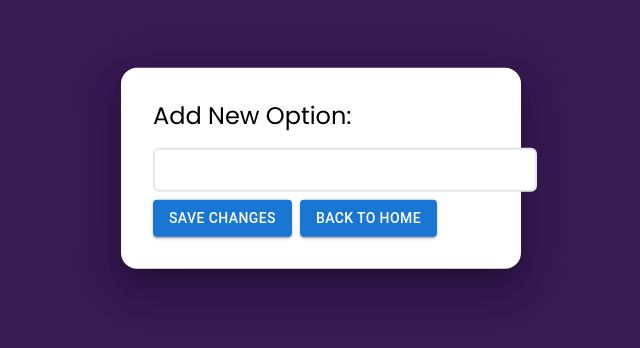
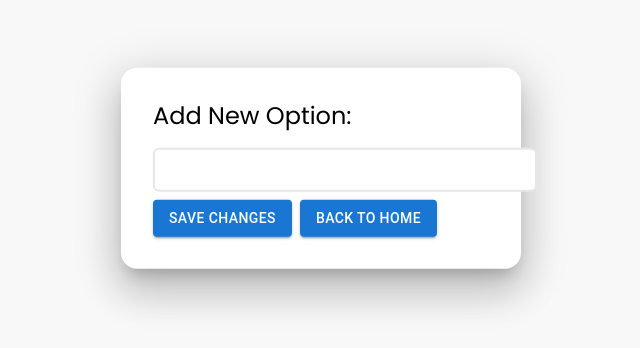
Before and after one commit to AmitPaswan18/polls-management, a React (Vite) app: page /addNewOptions/1 in a window 1280 px wide. Shown: the part 232-580 px from the top of the page, without its empty margins (319-959 px from the left). Built offline with nearby package versions, Linux system fonts and the light colour scheme.

Commit message:
bug fixed

```diff
--- a/src/components/admin/AddNewOptions.jsx
+++ b/src/components/admin/AddNewOptions.jsx
@@ -68,7 +68,7 @@ const AddNewOptions = () => {
         <Loader loadingtext={"Adding New Options...."} />
       ) : (
         <div>
-          <div className="bg-[#371953] h-[100vh] w-full"></div>
+          <div className="bg-[#f8f8f8] h-[100dvh] w-full"></div>
           <Box sx={style}>
             <Formik
               initialValues={initialValues}
--- a/src/components/admin/EditPollTitle.jsx
+++ b/src/components/admin/EditPollTitle.jsx
@@ -66,7 +66,7 @@ const EditPollTitle = () => {
   });
 
   return (
-    <div className=" bg-[#371953] h-[100vh] w-full">
+    <div className=" bg-[#f8f8f8] h-[100vh] w-full">
       {editLoader ? (
         <Loader loadingtext={"Updating Title..."} />
       ) : (
```
